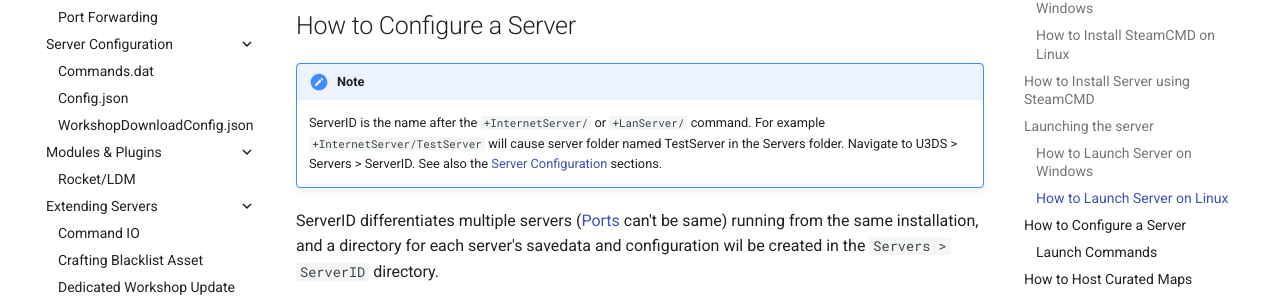
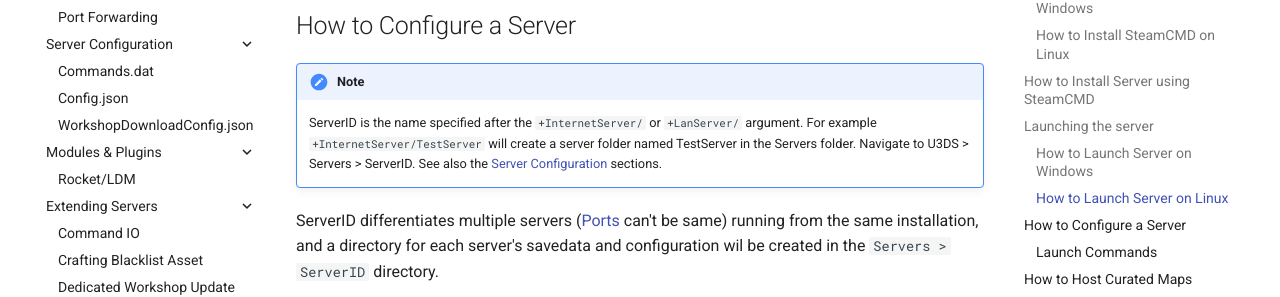
Before and after one commit to unturned-info/unturned-3-knowledgebase, an MkDocs documentation site: the page built from docs/Server-Hosting/Getting-Started/ServerHosting.md, in a window 1280 px wide and 900 px high, scrolled down 3837 px. Shown: the part 145-442 px from the top of the window. Built offline with MkDocs 1.6.1 and Material for MkDocs 9.7.7, drawn with Linux system fonts in a browser that asks for light colours; comment, search, counter and statistics services are not loaded.

Commit message:
Update docs/Server-Hosting/Getting-Started/ServerHosting.md
Co-authored-by: khakers <22665282+khakers@users.noreply.github.com>

```diff
--- a/docs/Server-Hosting/Getting-Started/ServerHosting.md
+++ b/docs/Server-Hosting/Getting-Started/ServerHosting.md
@@ -133,7 +133,7 @@ For an example script, open the built-in `ExampleServer.sh` file.
 ## How to Configure a Server
 
 !!! note
-    ServerID is the name after the `+InternetServer/` or `+LanServer/` command. For example `+InternetServer/TestServer` will cause server folder named TestServer in the Servers folder.
+    ServerID is the name specified after the `+InternetServer/` or `+LanServer/` argument. For example `+InternetServer/TestServer` will create a server folder named TestServer in the Servers folder.
     Navigate to U3DS > Servers > ServerID.
     See also the [Server Configuration](../../Server-Configuration/Commands.dat) sections.
 
```
